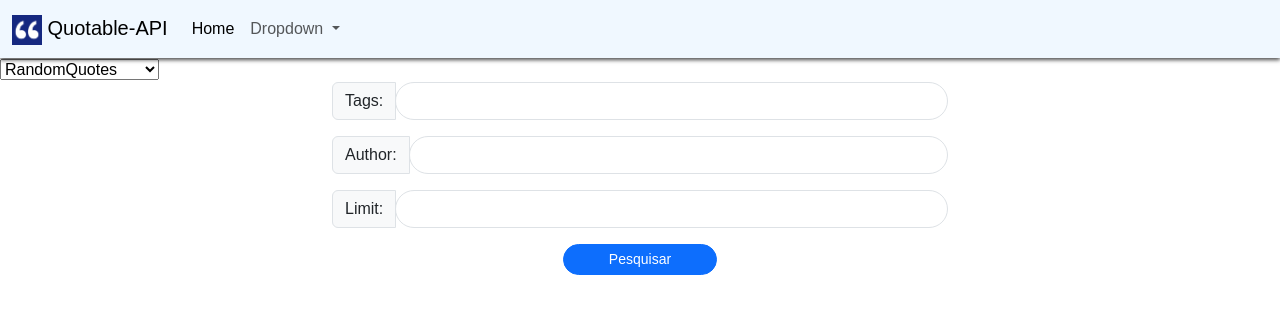
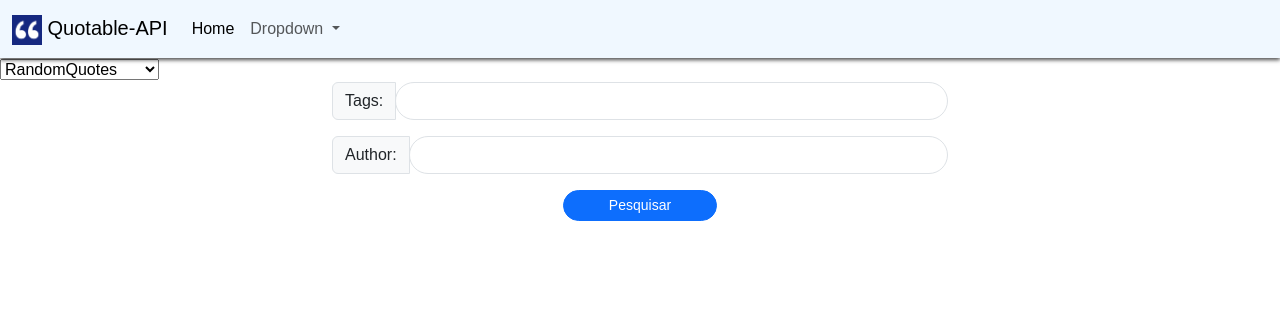
Before and after one commit to elc1090/project2-2024a-fork-quotable-api-v2, a Vue app: page / in a window 1280 px wide. Shown: the top 314 px of the page. Built offline with nearby package versions, Linux system fonts and the light colour scheme.

Commit message:
retirando da tela o limit

```diff
--- a/src/components/RandomQuotes.vue
+++ b/src/components/RandomQuotes.vue
@@ -10,10 +10,6 @@
           <div class="input-group mb-3">
             <label for="author" class="input-group-text">Author:</label>
             <input type="text" id="author" class="form-control rounded-pill" v-model="author">
-          </div>
-          <div class="input-group mb-3">
-            <label for="limit" class="input-group-text">Limit:</label>
-            <input type="number" id="limit" class="form-control rounded-pill" v-model.number="limit">
           </div>
           <button @click="search" class="btn btn-primary rounded-pill btn-sm w-25" :class="{ 'btn-loading': loading }">
             <span v-if="!loading">Pesquisar</span>
```
